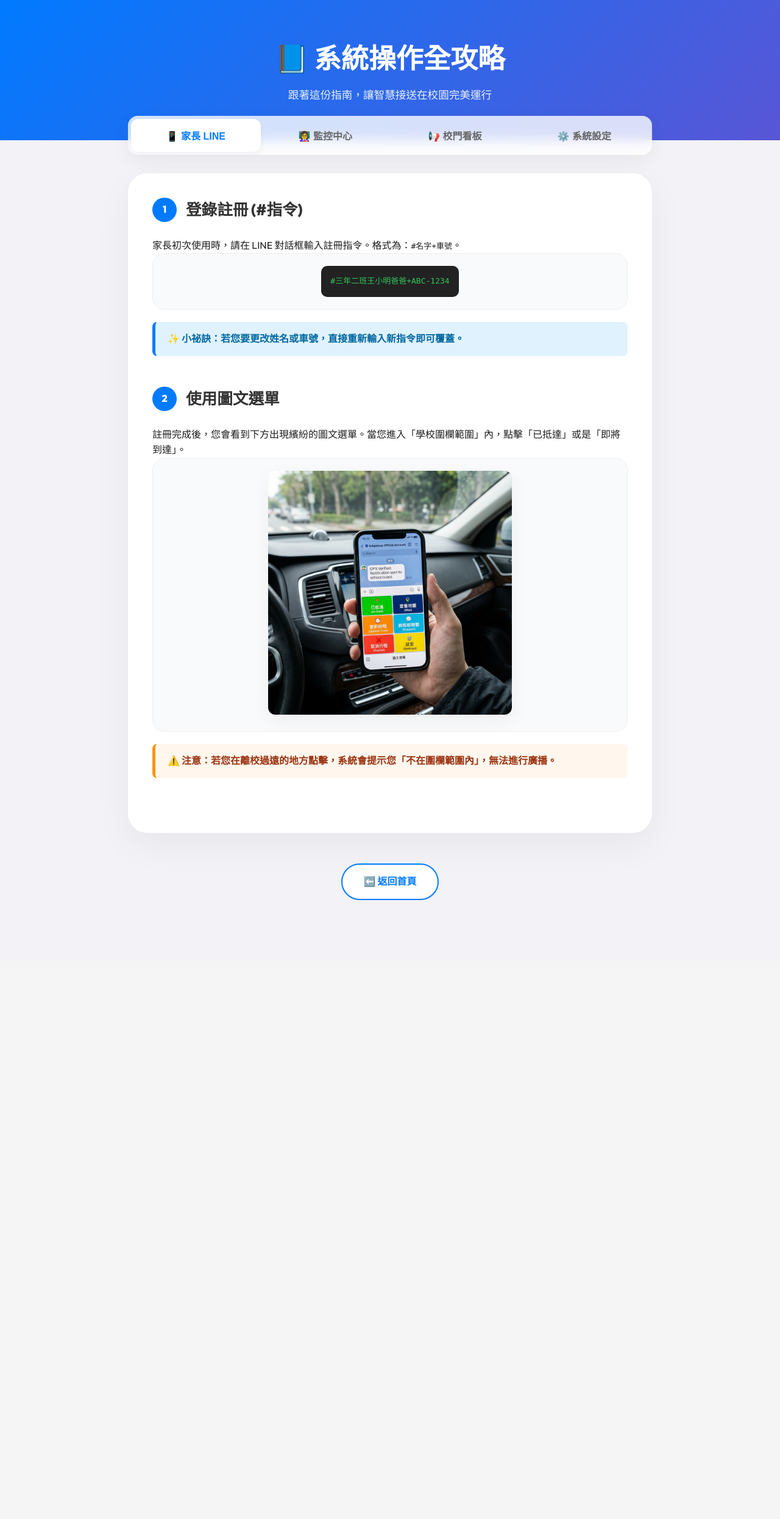
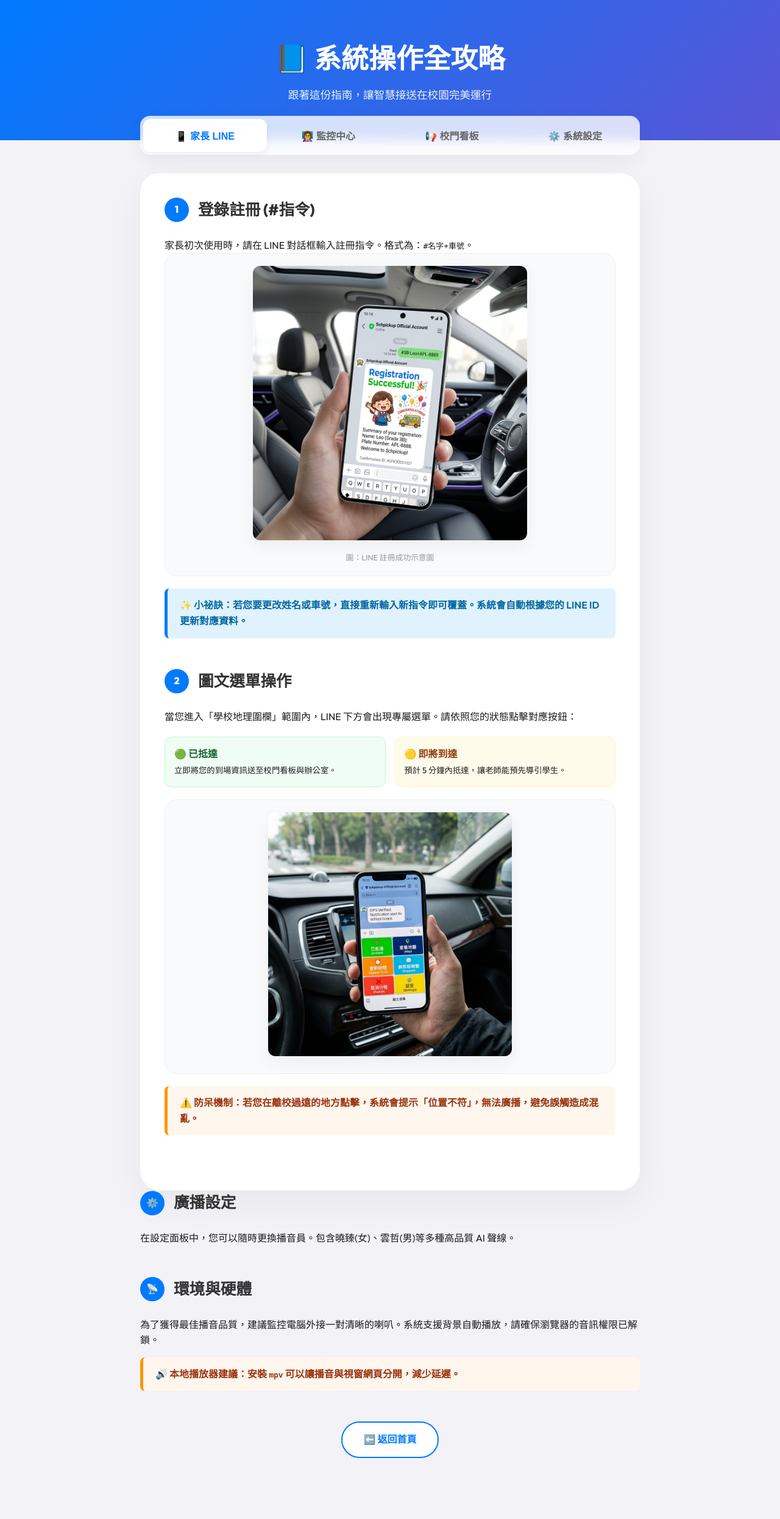
Before and after one commit to Albertyoung22/SchpickupDemo, a Flask app: template templates/manual.html in a window 1280 px wide. Shown: the whole page at 61% size. Before the commit the page ends 1476 px from the top, so only its background shows below. Run offline with Flask 3, Linux system fonts and the light colour scheme; the template is opened without the code that fills it, so the values that code supplies are empty.

Commit message:
Add files via upload

```diff
--- a/static/landing_page_scripts.js
+++ b/static/landing_page_scripts.js
@@ -31,7 +31,7 @@ document.addEventListener('DOMContentLoaded', () => {
     });
 
     // 3. Real Voice Preview using API
-    const playButtons = document.querySelectorAll('.play-btn');
+    const playButtons = document.querySelectorAll('.play-btn, .play-btn-light');
     const audioPlayer = new Audio();
 
     playButtons.forEach(btn => {
--- a/templates/manual.html
+++ b/templates/manual.html
@@ -60,6 +60,7 @@
     </header>
 
     <div class="container">
+    <div class="container">
         <nav class="tab-nav">
             <button class="tab-btn active" onclick="showTab('parent')">📱 家長 LINE</button>
             <button class="tab-btn" onclick="showTab('teacher')">👩‍🏫 監控中心</button>
@@ -73,60 +74,110 @@
                 <div class="step-title"><div class="step-num">1</div> <h3>登錄註冊 (#指令)</h3></div>
                 <p>家長初次使用時，請在 LINE 對話框輸入註冊指令。格式為：<code>#名字+車號</code>。</p>
                 <div class="visual-mockup">
-                    <div style="font-family: monospace; background: #222; color: #34C759; padding: 15px; border-radius: 10px; display: inline-block;">
-                        #三年二班王小明爸爸+ABC-1234
-                    </div>
+                    <img src="/static/manual_line_registration_success_mockup_vibrant_v2.png" class="visual-img" style="max-height: 450px;">
+                    <p style="font-size: 0.8rem; color: #999; margin-top: 10px;">圖：LINE 註冊成功示意圖</p>
                 </div>
-                <div class="info-tip">✨ 小祕訣：若您要更改姓名或車號，直接重新輸入新指令即可覆蓋。</div>
+                <div class="info-tip">✨ 小祕訣：若您要更改姓名或車號，直接重新輸入新指令即可覆蓋。系統會自動根據您的 LINE ID 更新對應資料。</div>
             </div>
 
             <div class="step-block">
-                <div class="step-title"><div class="step-num">2</div> <h3>使用圖文選單</h3></div>
-                <p>註冊完成後，您會看到下方出現繽紛的圖文選單。當您進入「學校圍欄範圍」內，點擊「已抵達」或是「即將到達」。</p>
+                <div class="step-title"><div class="step-num">2</div> <h3>圖文選單操作</h3></div>
+                <p>當您進入「學校地理圍欄」範圍內，LINE 下方會出現專屬選單。請依照您的狀態點擊對應按鈕：</p>
+                <div style="display: grid; grid-template-columns: 1fr 1fr; gap: 15px; margin: 20px 0;">
+                    <div style="background: #f0fdf4; padding: 15px; border-radius: 12px; border: 1px solid #bbf7d0;">
+                        <b style="color: #166534;">🟢 已抵達</b><br><small>立即將您的到場資訊送至校門看板與辦公室。</small>
+                    </div>
+                    <div style="background: #fffbeb; padding: 15px; border-radius: 12px; border: 1px solid #fef3c7;">
+                        <b style="color: #92400e;">🟡 即將到達</b><br><small>預計 5 分鐘內抵達，讓老師能預先導引學生。</small>
+                    </div>
+                </div>
                 <div class="visual-mockup">
                     <img src="/static/schpickup_line_rich_menu_mockup_vibrant_1774720105454.png" class="visual-img" style="max-height: 400px;">
                 </div>
-                <div class="warning-tip">⚠️ 注意：若您在離校過遠的地方點擊，系統會提示您「不在圍欄範圍內」，無法進行廣播。</div>
+                <div class="warning-tip">⚠️ 防呆機制：若您在離校過遠的地方點擊，系統會提示「位置不符」，無法廣播，避免誤觸造成混亂。</div>
             </div>
         </section>
 
         <!-- Teacher Section -->
         <section id="teacher-guide" class="guide-section">
             <div class="step-block">
-                <div class="step-title"><div class="step-num">1</div> <h3>登入戰情室 (Dashboard)</h3></div>
-                <p>在電腦或平板開啟監控網頁。畫面會依照家長抵達的「順序」自動排列名單。</p>
+                <div class="step-title"><div class="step-num">📋</div> <h3>監控中心即時名單</h3></div>
+                <p>老師在平板或電腦開啟監控網頁。畫面會依照家長抵達的「精準順序」自動排序名單。</p>
+                <div class="visual-mockup">
+                    <div style="background: white; border-radius: 12px; border: 1px solid #e2e8f0; text-align: left; padding: 15px;">
+                        <div style="display: flex; justify-content: space-between; align-items: center; border-bottom: 2px solid #f1f5f9; padding-bottom: 10px; margin-bottom: 10px;">
+                            <b style="color: #0ea5e9;">👨‍👩‍👧‍👦 目前待接送學生</b>
+                            <span style="background: #ef4444; color: white; padding: 2px 8px; border-radius: 50px; font-size: 12px;">LIVE</span>
+                        </div>
+                        <div style="background: #f8fafc; padding: 10px; border-radius: 8px; margin-bottom: 8px; display: flex; justify-content: space-between; align-items: center;">
+                            <div><b>三年二班 王小明</b><br><small>爸爸 已到達門口 (16:02)</small></div>
+                            <button style="background: #10b981; color: white; border: none; padding: 5px 12px; border-radius: 6px; font-size: 13px; font-weight: 700;">✅ 確認離校</button>
+                        </div>
+                        <div style="background: #f8fafc; padding: 10px; border-radius: 8px; display: flex; justify-content: space-between; align-items: center;">
+                            <div><b>五年一班 李曉華</b><br><small>媽媽 已到達門口 (16:04)</small></div>
+                            <button style="background: #10b981; color: white; border: none; padding: 5px 12px; border-radius: 6px; font-size: 13px; font-weight: 700;">✅ 確認離校</button>
+                        </div>
+                    </div>
+                    <p style="font-size: 0.8rem; color: #999; margin-top: 10px;">圖：監控中心介面模組示意 (介面非常直覺)</p>
+                </div>
+            </div>
+
+            <div class="step-block">
+                <div class="step-title"><div class="step-num">📊</div> <h3>離校記錄歸檔</h3></div>
+                <p>當老師點擊「確認離校」後，該資訊會從大螢幕消失，並自動記錄在「歷史日誌」中，方便日後查詢與管理。</p>
+                <div class="info-tip">📁 歷史查核：點選「接送日誌」可以回溯查看一週內所有接送的精確時間點。</div>
+            </div>
+        </section>
+
+        <!-- Billboard Section -->
+        <section id="billboard-guide" class="guide-section">
+            <div class="step-block">
+                <div class="step-title"><div class="step-num">📺</div> <h3>大螢幕看板設置</h3></div>
+                <p>將此頁面 <code>/billboard</code> 投射至校園大門口顯示器。系統使用「大文字、高對比」設計，確保在戶外陽光下依然清晰可見。</p>
                 <div class="visual-mockup">
                     <img src="/static/billboard_smart_voice_ui_1774683751487.png" class="visual-img">
                 </div>
             </div>
 
             <div class="step-block">
-                <div class="step-title"><div class="step-num">2</div> <h3>手動確認與清除</h3></div>
-                <p>當班導師看到孩子上車後，請點擊名字旁邊的「確認」按鈕。該筆資訊會自動消失，並留存在系統歷史紀錄中。</p>
-                <div class="info-tip">📁 歷史紀錄：點選導覽列的「歷史紀錄」可以查看過去一週所有的接送明細報表。</div>
-            </div>
-        </section>
-
-        <!-- Billboard Section (NEW) -->
-        <section id="billboard-guide" class="guide-section">
-            <div class="step-block">
-                <div class="step-title"><div class="step-num">📡</div> <h3>校門口大螢幕看板</h3></div>
-                <p>將此頁面 <code>/billboard</code> 投影至校門口大螢幕。系統會自動以「全螢幕」展示最新接送進度，並帶有呼吸燈動態效果。</p>
-            </div>
-
-            <div class="step-block">
-                <div class="step-title"><div class="step-num">🔊</div> <h3>語音自動播報解鎖</h3></div>
-                <p>為了確保背景語音能夠自動循環播放，開啟網頁後請務必點擊右下角的 **「🔊 點擊解鎖背景語音」** 按鈕。一旦點擊，系統即可在螢幕關閉時依然維持語音廣播。</p>
+                <div class="step-title"><div class="step-num">🔊</div> <h3>語音自動播報鎖定</h3></div>
+                <p>為了確保背景語音能夠跨分頁循環播報，開啟網頁後請務必點擊右下角的閃爍按鈕。</p>
                 <div class="visual-mockup">
-                    <div style="background: linear-gradient(135deg, #0ea5e9, #10b981); color: white; padding: 10px 20px; border-radius: 12px; display: inline-block; font-weight: 800;">
+                    <div style="background: linear-gradient(135deg, #0ea5e9, #10b981); color: white; padding: 15px 30px; border-radius: 16px; display: inline-block; font-weight: 800; font-size: 1.2rem; box-shadow: 0 10px 25px rgba(10, 160, 200, 0.3); animation: pulse 2s infinite;">
                         🔊 點擊解鎖背景語音
                     </div>
                 </div>
+                <div class="info-tip">💡 專家建議：建議在大門口主電腦使用 Chrome 瀏覽器，並設定「開機自動啟動全螢幕」。</div>
             </div>
         </section>
 
         <!-- Admin Section -->
         <section id="admin-guide" class="guide-section">
+            <div class="step-block">
+                <div class="step-title"><div class="step-num">⚙️</div> <h3>語音聲線與速度切換</h3></div>
+                <p>在監控中心點選「語音設定」，可從雲端同步最新的擬真聲線資料庫。</p>
+                <div style="background: #f1f5f9; border-radius: 16px; padding: 25px; margin: 20px 0;">
+                    <div style="margin-bottom: 15px;">
+                        <label style="display: block; margin-bottom: 5px; font-weight: 700;">目前播報聲音：</label>
+                        <select style="width: 100%; padding: 10px; border-radius: 8px; border: 1px solid #cbd5e1;">
+                            <option>曉臻 (台灣腔) - 推薦 ⭐</option>
+                            <option>雲哲 (台灣腔男)</option>
+                            <option>曉曉 (最溫柔)</option>
+                        </select>
+                    </div>
+                    <div style="display: flex; gap: 10px;">
+                        <div style="flex: 1;">
+                            <label style="display: block; margin-bottom: 5px; font-weight: 700;">語速：</label>
+                            <input type="range" style="width: 100%;">
+                        </div>
+                        <div style="flex: 1;">
+                            <label style="display: block; margin-bottom: 5px; font-weight: 700;">音量：</label>
+                            <input type="range" style="width: 100%;">
+                        </div>
+                    </div>
+                </div>
+            </div>
+        </section>
             <div class="step-block">
                 <div class="step-title"><div class="step-num">⚙️</div> <h3>廣播設定</h3></div>
                 <p>在設定面板中，您可以隨時更換播音員。包含曉臻(女)、雲哲(男)等多種高品質 AI 聲線。</p>
```
Also changed, not shown: templates/portal.html (+4 -3 lines), static/manual_line_registration_success_mockup_vibrant_v2.png (added).
